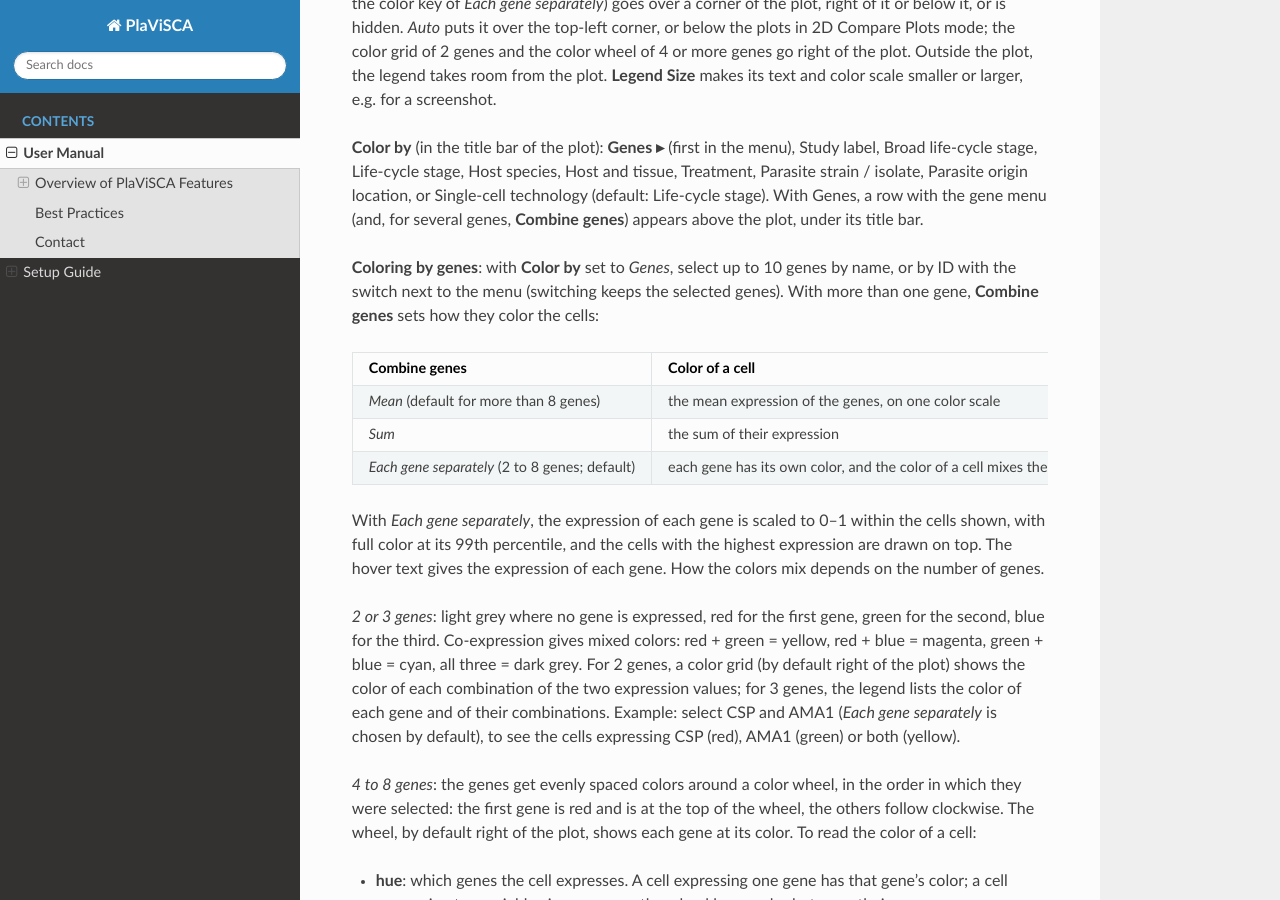
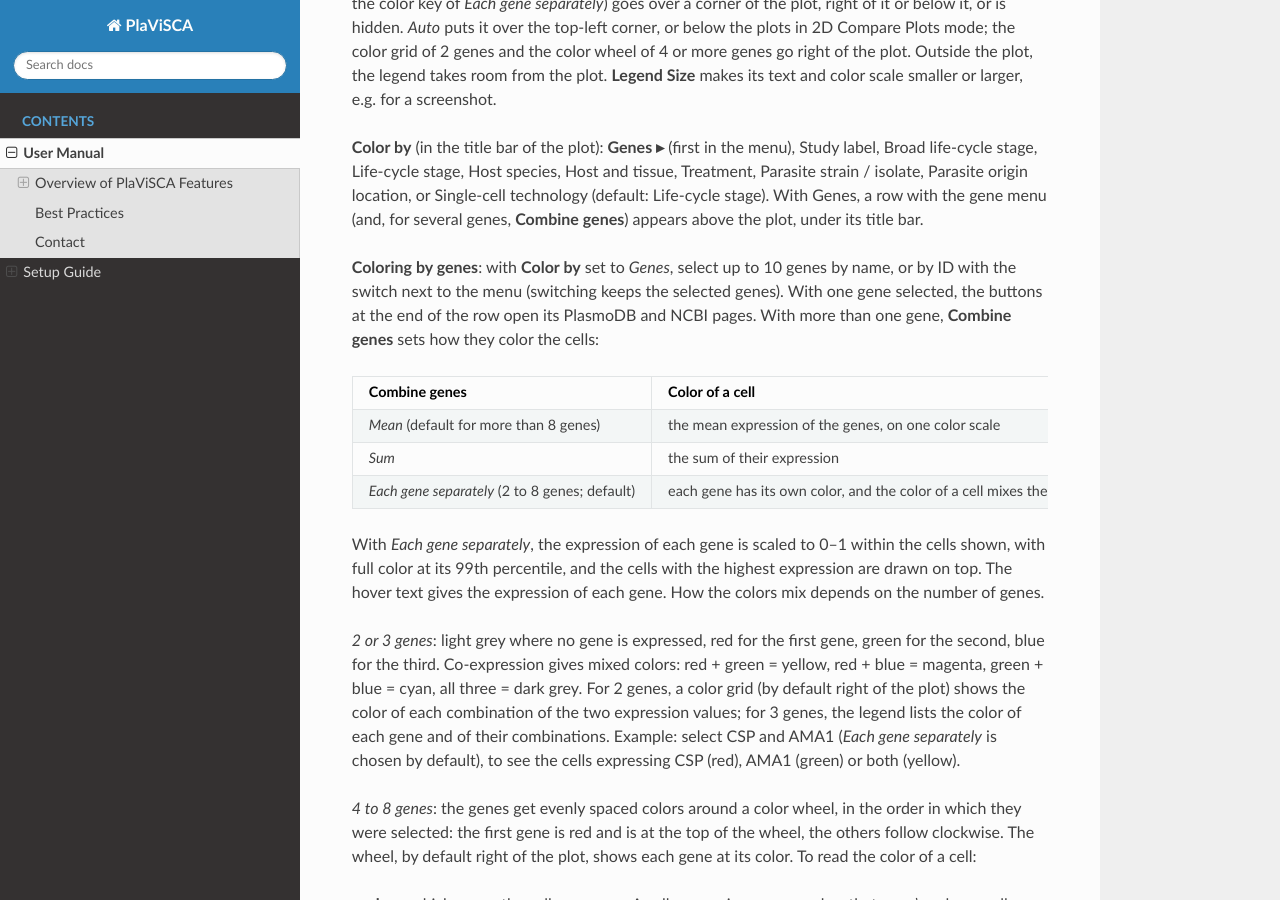
Before and after one commit to baia-ipc/PlaViSCA-app, a Sphinx documentation site: the page built from manual/docs/source/user_manual.md, in a window 1280 px wide and 900 px high, scrolled down 3398 px. Built offline with Sphinx 7.4.7 and the Read the Docs theme 3.1.0, drawn with Linux system fonts in a browser that asks for light colours; some of the changed text lies outside the part shown.

Commit message:
Manual: PlasmoDB and NCBI buttons for one selected gene

```diff
--- a/manual/docs/source/user_manual.md
+++ b/manual/docs/source/user_manual.md
@@ -77,7 +77,7 @@ The Embeddings tab offers dimensionality reduction and customizable visualizatio
 
 **Color by** (in the title bar of the plot): **Genes ▸** (first in the menu), Study label, Broad life-cycle stage, Life-cycle stage, Host species, Host and tissue, Treatment, Parasite strain / isolate, Parasite origin location, or Single-cell technology (default: Life-cycle stage). With Genes, a row with the gene menu (and, for several genes, **Combine genes**) appears above the plot, under its title bar.
 
-**Coloring by genes**: with **Color by** set to *Genes*, select up to 10 genes by name, or by ID with the switch next to the menu (switching keeps the selected genes). With more than one gene, **Combine genes** sets how they color the cells:
+**Coloring by genes**: with **Color by** set to *Genes*, select up to 10 genes by name, or by ID with the switch next to the menu (switching keeps the selected genes). With one gene selected, the buttons at the end of the row open its PlasmoDB and NCBI pages. With more than one gene, **Combine genes** sets how they color the cells:
 
 | Combine genes | Color of a cell |
 |---|---|
@@ -131,7 +131,7 @@ The Gene Expression tab provides an interactive interface for exploring gene exp
   In the dot plots and the heatmap, groups with fewer cells than **Min. cells per group** (in the settings panel, 20 by default) and cells with a missing value are left out.
 
   Example: select DBP, CSP and AMA1, choose the Cleveland dot plot and group by Life-cycle stage, to see whether each study detects the genes in the same stages.
-- **Annotations**: Direct links to PlasmoDB and NCBI per gene (supports multiple tabs for multi-gene selections).
+- **Annotations**: with one gene selected, buttons next to the gene menu open its PlasmoDB and NCBI pages (hidden while several genes are selected).
 - **Download**: Export per-panel expression data as an `.xlsx` file containing an Expression Data sheet and a Metadata sheet.
 
 ### Metadata plots
```
Also changed, not shown: 3 other files.
